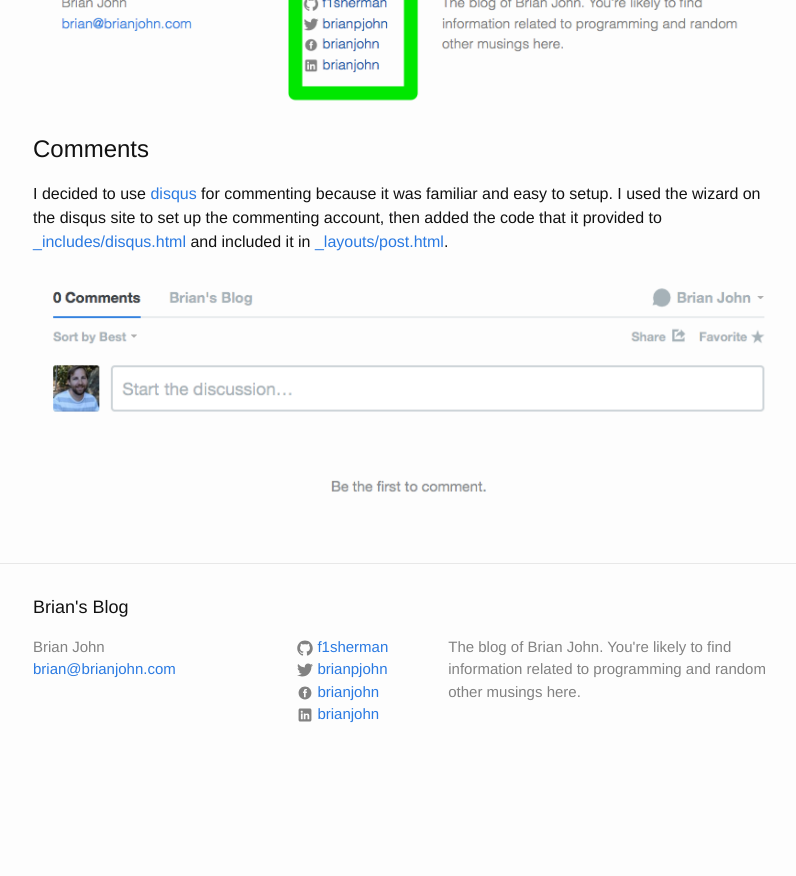
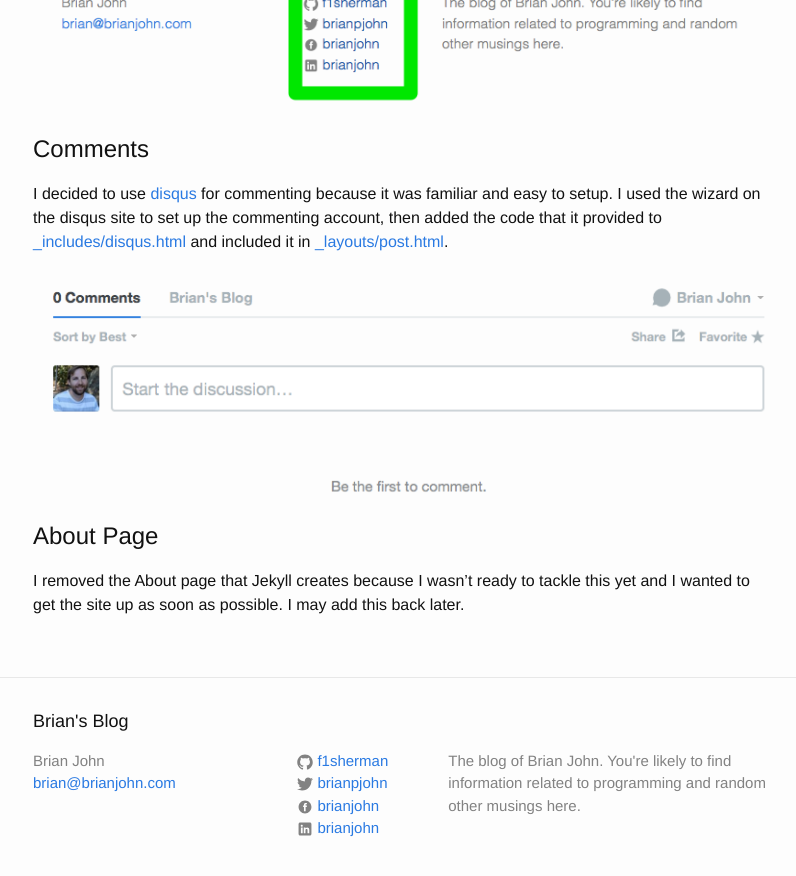
Before and after one commit to f1sherman/f1sherman.github.io, a Jekyll site: the page built from _posts/2014-12-27-setting-up-my-blog-using-jekyll-and-github-pages.markdown, in a window 1280 px wide and 900 px high, scrolled down 2859 px. Shown: the top 876 px of the window, without its empty margins (237-1033 px from the left). Built offline with Jekyll 4.4.1, drawn with Linux system fonts in a browser that asks for light colours; comment, search, counter and statistics services are not loaded; before the commit the page ends 3645 px from its top, so only the background shows below that.

Commit message:
remove the about page

```diff
--- a/_posts/2014-12-27-setting-up-my-blog-using-jekyll-and-github-pages.markdown
+++ b/_posts/2014-12-27-setting-up-my-blog-using-jekyll-and-github-pages.markdown
@@ -66,6 +66,11 @@ I decided to use [disqus][disqus] for commenting because it was familiar and eas
 
 ![Disqus Comments](/images/disqus.png)
 
+About Page
+==========
+
+I removed the About page that Jekyll creates because I wasn't ready to tackle this yet and I wanted to get the site up as soon as possible. I may add this back later.
+
 [custom-domain]:        https://help.github.com/articles/setting-up-a-custom-domain-with-github-pages/
 [disqus]:               https://disqus.com/
 [disqus-html]:          https://github.com/f1sherman/f1sherman.github.io/blob/f79093961e1eb5b434941d1b286f6baa0da381d3/_includes/disqus.html
```
Also changed, not shown: about.md (deleted, +0 -11 lines).
